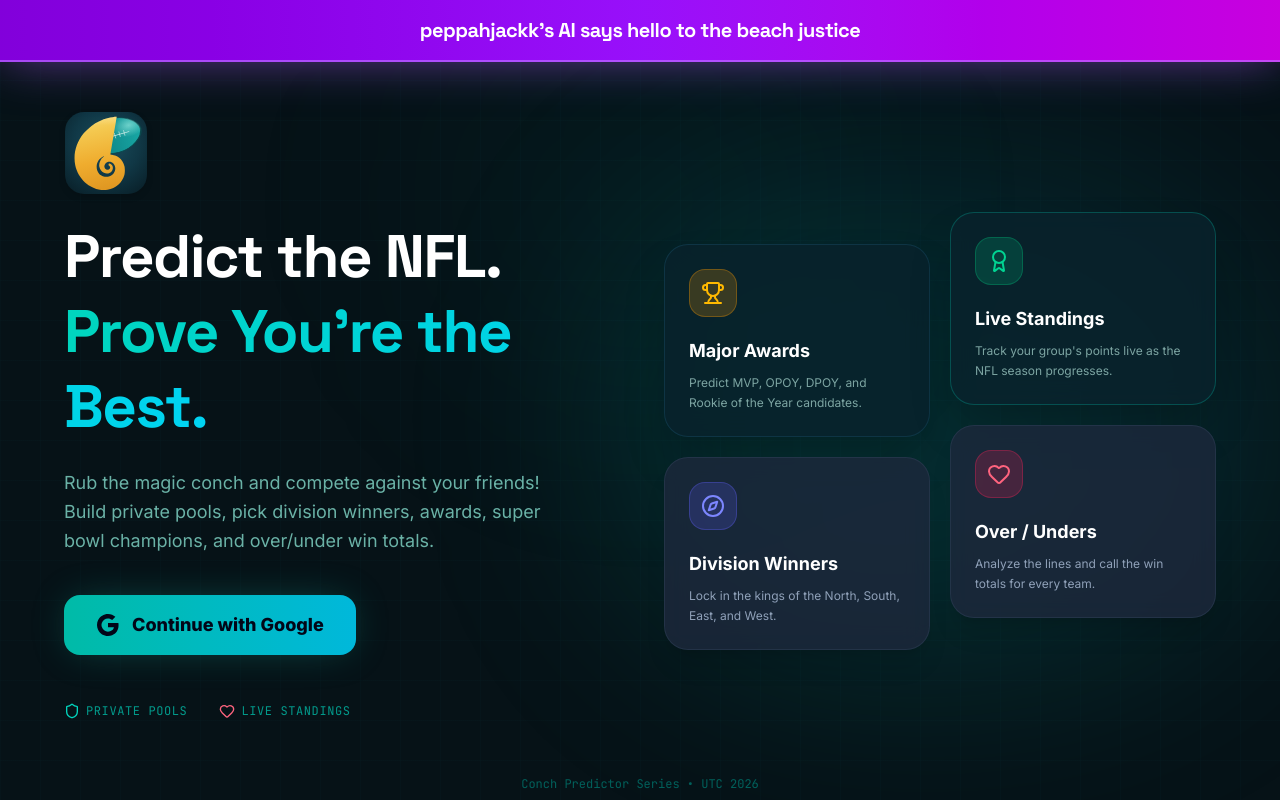
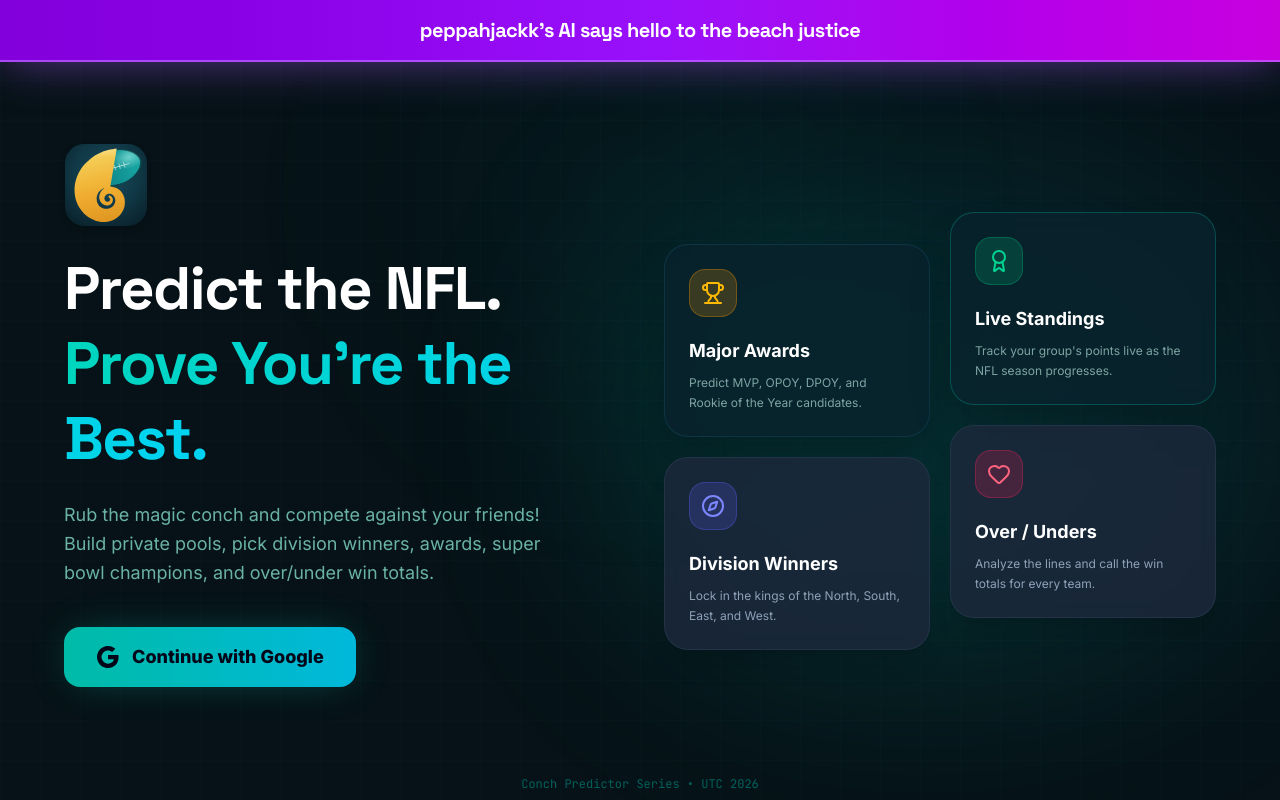
Before and after one commit to mattlajiness/Conch-Futures-, a React (Vite) app: page / in a window 1280 px wide. Built offline with nearby package versions, Linux system fonts and the light colour scheme; no server answers; the database is empty.

Commit message:
ui: remove marketing footer from login page

```diff
--- a/src/components/LoginPage.tsx
+++ b/src/components/LoginPage.tsx
@@ -60,10 +60,7 @@ export default function LoginPage({ onSignIn }: LoginPageProps) {
               <span>Continue with Google</span>
             </button>
 
-            <div className="mt-12 flex justify-center lg:justify-start gap-8 text-[10px] sm:text-xs uppercase font-mono tracking-wider text-teal-500/80">
-              <span className="flex items-center gap-1.5"><Shield className="w-4 h-4 text-teal-400" /> Private Pools</span>
-              <span className="flex items-center gap-1.5"><Heart className="w-4 h-4 text-rose-400" /> Live Standings</span>
-            </div>
+
           </div>
 
           {/* Right Visuals Bento Box (Hidden on mobile) */}
```
